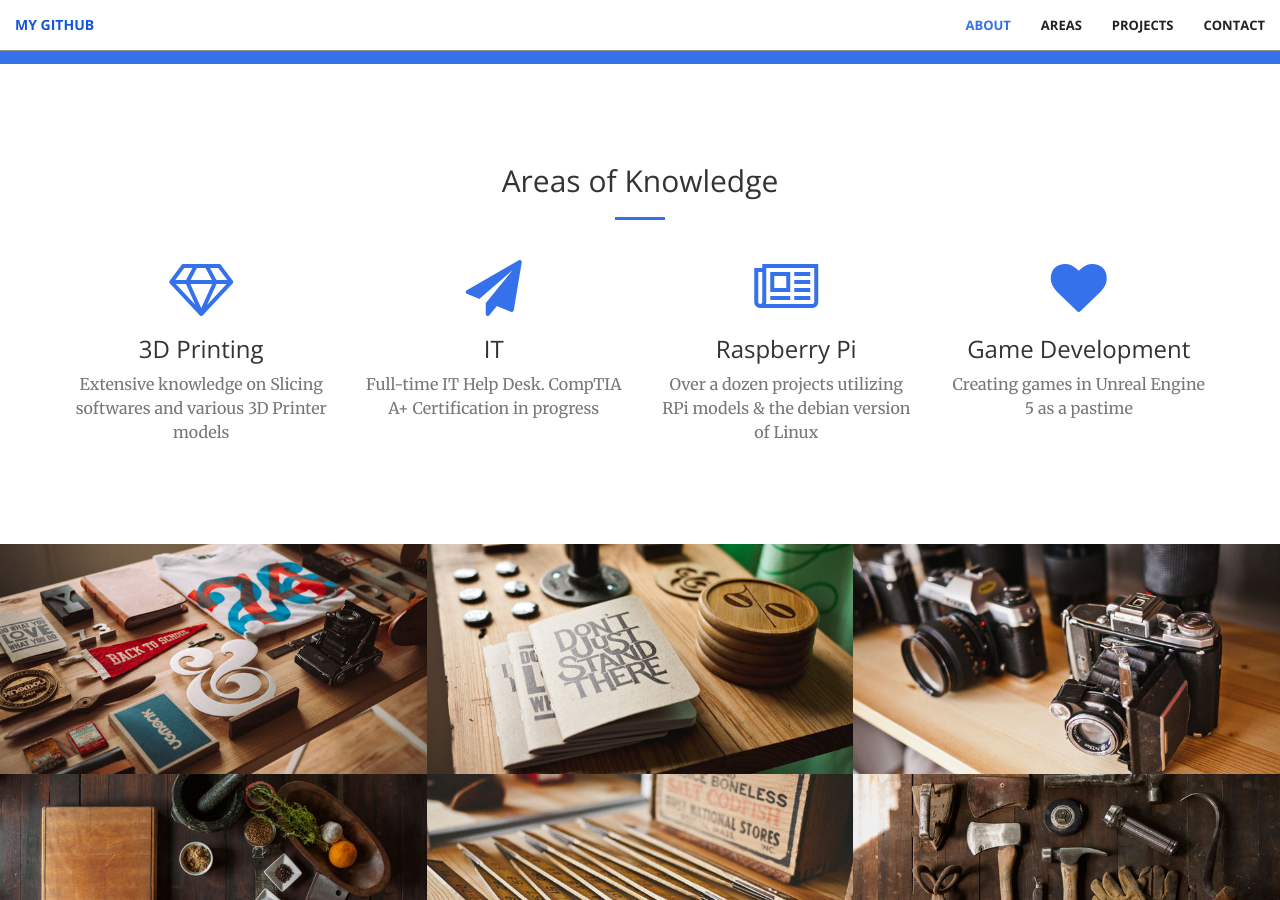
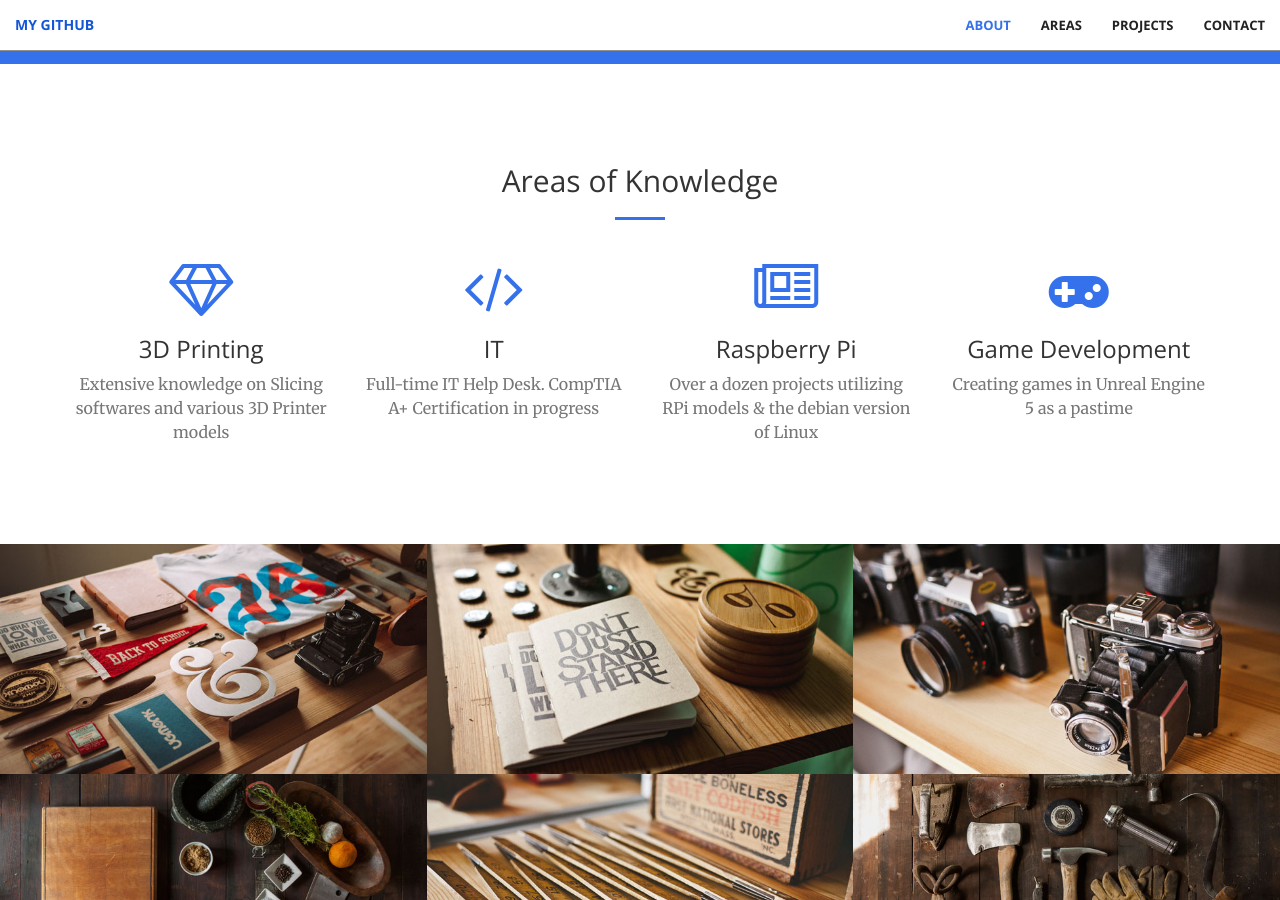
Before and after one commit to Mikeymac02/Mikeymac02.github.io, a Jekyll site: the page built from index.html, in a window 1280 px wide and 900 px high, scrolled down 1180 px. Built offline with Jekyll 4.4.1, drawn with Linux system fonts in a browser that asks for light colours.

Commit message:
Update services.html

```diff
--- a/_includes/services.html
+++ b/_includes/services.html
@@ -18,7 +18,7 @@
             </div>
             <div class="col-lg-3 col-md-6 text-center">
                 <div class="service-box">
-                    <i class="fa fa-4x fa-paper-plane wow bounceIn text-primary" data-wow-delay=".1s"></i>
+                    <i class="fa fa-4x fa-code wow bounceIn text-primary" data-wow-delay=".1s"></i>
                     <h3>IT</h3>
                     <p class="text-muted">Full-time IT Help Desk. CompTIA A+ Certification in progress</p>
                 </div>
@@ -32,7 +32,7 @@
             </div>
             <div class="col-lg-3 col-md-6 text-center">
                 <div class="service-box">
-                    <i class="fa fa-4x fa-heart wow bounceIn text-primary" data-wow-delay=".3s"></i>
+                    <i class="fa fa-4x fa-gamepad wow bounceIn text-primary" data-wow-delay=".3s"></i>
                     <h3>Game Development</h3>
                     <p class="text-muted">Creating games in Unreal Engine 5 as a pastime</p>
                 </div>
```
